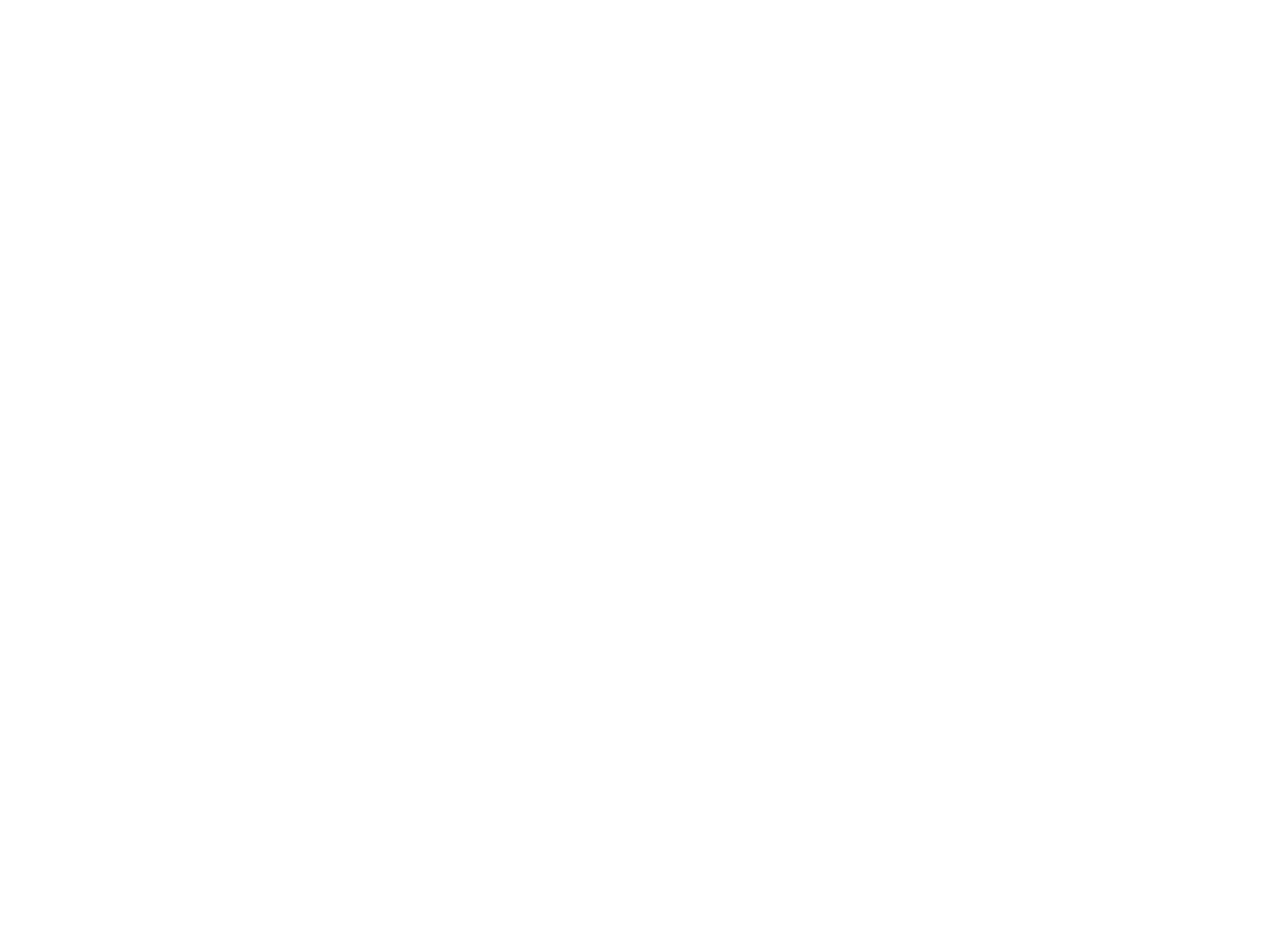
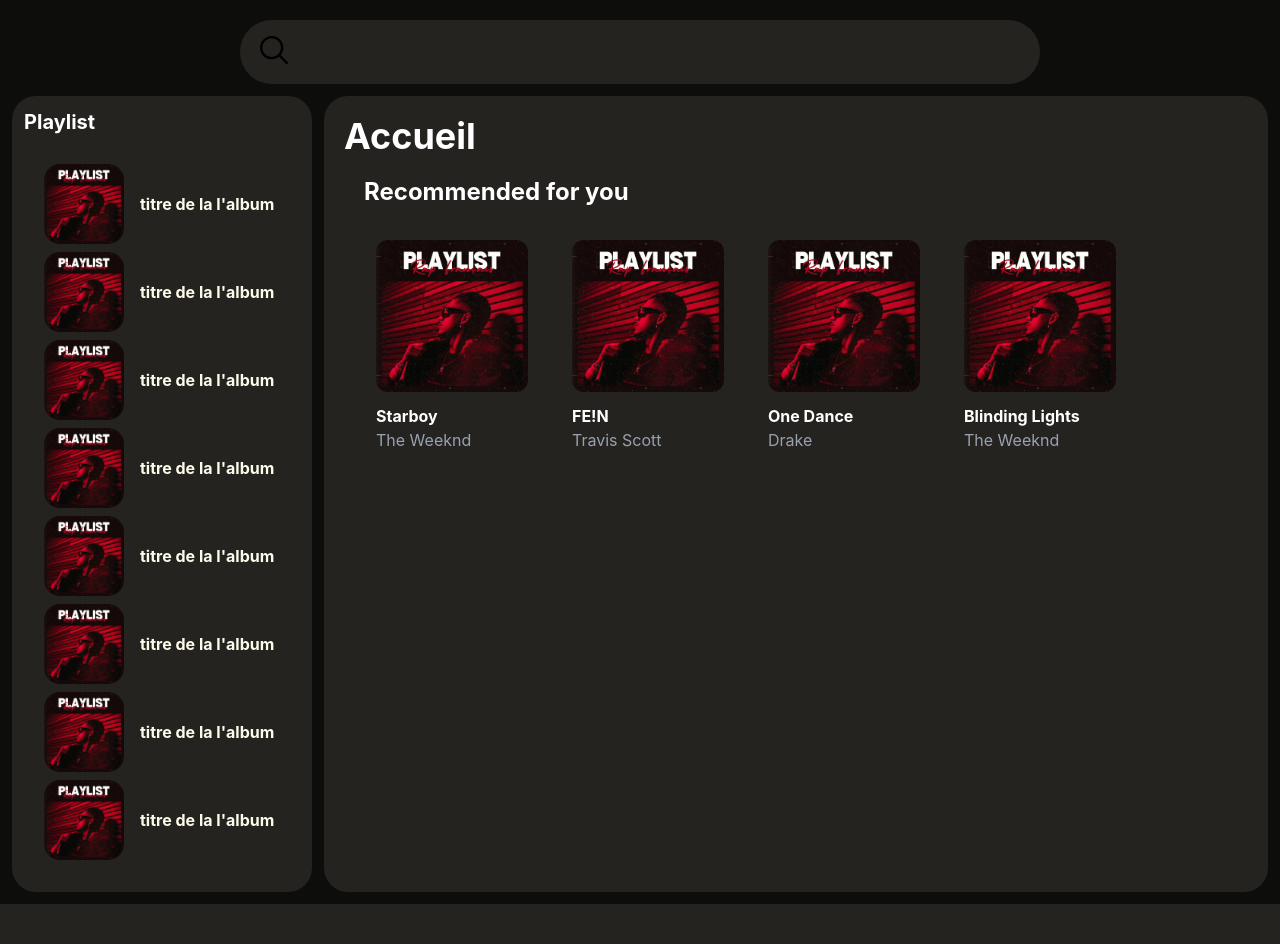
Before and after one commit to Drakiwi/spotify, a PHP site: page / in a window 1280 px wide. Before the commit the page is empty. Before the commit the page ends 800 px from the top, so only its background shows below. Run offline with PHP 8.4, Linux system fonts and the light colour scheme.

Commit message:
v1Interface

```diff
--- a/index.html
+++ b/index.html
@@ -0,0 +1,176 @@
+
+<!DOCTYPE html>
+<html lang="en">
+
+<head>
+    <meta charset="UTF-8">
+    <meta name="viewport" content="width=device-width, initial-scale=1.0">
+    <title>Document</title>
+    <link rel="stylesheet" href="./src/output.css">
+</head>
+
+<body class="flex flex-col bg-[#0D0D0C]">
+
+    <!-- HEADER -->
+    <header>
+        <nav class="seach bg-[#0D0D0C] flex justify-center">
+
+            <div class="bg-[#242320] rounded-4xl p-5 w-full max-w-[800px] pt-4 mt-5 justify-center flex-col">
+                <img src="asset/chercher.svg" alt="seach" class="size-7">
+            </div>
+
+        </nav>
+    </header>
+
+    <!-- MAIN -->
+    <main class="flex w-full gap-3 p-3">
+
+        <!-- SECTION GAUCHE : PLAYLIST -->
+        <section class="bg-[#242320] w-[300px] rounded-3xl p-3">
+
+            <h2 class="text-white text-xl font-bold mb-5">
+                Playlist
+            </h2>
+
+            <div class="playlist p-2 bg-[#242320] w-full gap-2 flex flex-col rounded-2xl mb-3">
+
+                <!-- ALBUM 1 -->
+                <div class="album px-3 flex items-center gap-4">
+                    <img src="asset/1600w-uVEn4XbC1Ew.webp" class="size-20 rounded-2xl">
+                    <h2 class="text-amber-50 font-bold">titre de la l'album</h2>
+                </div>
+
+                <!-- ALBUM 2 -->
+                <div class="album px-3 flex items-center gap-4">
+                    <img src="asset/1600w-uVEn4XbC1Ew.webp" class="size-20 rounded-2xl">
+                    <h2 class="text-amber-50 font-bold">titre de la l'album</h2>
+                </div>
+
+                <!-- ALBUM 3 -->
+                <div class="album px-3 flex items-center gap-4">
+                    <img src="asset/1600w-uVEn4XbC1Ew.webp" class="size-20 rounded-2xl">
+                    <h2 class="text-amber-50 font-bold">titre de la l'album</h2>
+                </div>
+
+                <!-- ALBUM 4 -->
+                <div class="album px-3 flex items-center gap-4">
+                    <img src="asset/1600w-uVEn4XbC1Ew.webp" class="size-20 rounded-2xl">
+                    <h2 class="text-amber-50 font-bold">titre de la l'album</h2>
+                </div>
+
+                <!-- ALBUM 5 -->
+                <div class="album px-3 flex items-center gap-4">
+                    <img src="asset/1600w-uVEn4XbC1Ew.webp" class="size-20 rounded-2xl">
+                    <h2 class="text-amber-50 font-bold">titre de la l'album</h2>
+                </div>
+
+                <!-- ALBUM 6 -->
+                <div class="album px-3 flex items-center gap-4">
+                    <img src="asset/1600w-uVEn4XbC1Ew.webp" class="size-20 rounded-2xl">
+                    <h2 class="text-amber-50 font-bold">titre de la l'album</h2>
+                </div>
+
+                <!-- ALBUM 7 -->
+                <div class="album px-3 flex items-center gap-4">
+                    <img src="asset/1600w-uVEn4XbC1Ew.webp" class="size-20 rounded-2xl">
+                    <h2 class="text-amber-50 font-bold">titre de la l'album</h2>
+                </div>
+
+                <!-- ALBUM 8 -->
+                <div class="album px-3 flex items-center gap-4">
+                    <img src="asset/1600w-uVEn4XbC1Ew.webp" class="size-20 rounded-2xl">
+                    <h2 class="text-amber-50 font-bold">titre de la l'album</h2>
+                </div>
+
+            </div>
+
+        </section>
+
+        <!-- SECTION DROITE : HOME -->
+        <section id="home" class="bg-[#242320] flex-1 min-w-0 rounded-3xl p-5">
+
+            <h1 class="text-white text-4xl font-bold">
+                Accueil
+            </h1>
+
+            <!-- RECOMMENDATIONS -->
+            <div class="p-5">
+
+                <h2 class="text-white text-2xl font-bold mb-5">
+                    Recommended for you
+                </h2>
+
+                <div class="flex flex-wrap gap-5">
+
+                    <!-- MUSIQUE 1 -->
+                    <div class="bg-[#242320] p-3 rounded-2xl w-44">
+                        <img src="asset/1600w-uVEn4XbC1Ew.webp" class="w-full rounded-xl mb-3">
+
+                        <h3 class="text-white font-bold">
+                            Starboy
+                        </h3>
+
+                        <p class="text-gray-400">
+                            The Weeknd
+                        </p>
+                    </div>
+
+                    <!-- MUSIQUE 2 -->
+                    <div class="bg-[#242320] p-3 rounded-2xl w-44">
+                        <img src="asset/1600w-uVEn4XbC1Ew.webp" class="w-full rounded-xl mb-3">
+
+                        <h3 class="text-white font-bold">
+                            FE!N
+                        </h3>
+
+                        <p class="text-gray-400">
+                            Travis Scott
+                        </p>
+                    </div>
+
+                    <!-- MUSIQUE 3 -->
+                    <div class="bg-[#242320] p-3 rounded-2xl w-44">
+                        <img src="asset/1600w-uVEn4XbC1Ew.webp" class="w-full rounded-xl mb-3">
+
+                        <h3 class="text-white font-bold">
+                            One Dance
+                        </h3>
+
+                        <p class="text-gray-400">
+                            Drake
+                        </p>
+                    </div>
+
+                    <!-- MUSIQUE 4 -->
+                    <div class="bg-[#242320] p-3 rounded-2xl w-44">
+                        <img src="asset/1600w-uVEn4XbC1Ew.webp" class="w-full rounded-xl mb-3">
+
+                        <h3 class="text-white font-bold">
+                            Blinding Lights
+                        </h3>
+
+                        <p class="text-gray-400">
+                            The Weeknd
+                        </p>
+                    </div>
+
+                </div>
+
+            </div>
+
+        </section>
+
+    </main>
+
+    <!-- FOOTER / LECTEUR AUDIO -->
+    <footer class="h-full">
+
+        <section id="play" class="bg-[#242320] flex-1 p-5">
+            <div></div>
+        </section>
+
+    </footer>
+
+</body>
+
+</html>
--- a/src/output.css
+++ b/src/output.css
@@ -1,4 +1,5 @@
 /*! tailwindcss v4.3.3 | MIT License | https://tailwindcss.com */
+@layer properties;
 @layer theme, base, components, utilities;
 @layer theme {
   :root, :host {
@@ -7,6 +8,22 @@
       "Segoe UI Symbol", "Noto Color Emoji";
     --font-mono: ui-monospace, SFMono-Regular, Menlo, Monaco, Consolas, "Liberation Mono",
       "Courier New", monospace;
+    --color-amber-50: oklch(98.7% 0.022 95.277);
+    --color-amber-100: oklch(96.2% 0.059 95.617);
+    --color-gray-400: oklch(70.7% 0.022 261.325);
+    --color-white: #fff;
+    --spacing: 0.25rem;
+    --text-xl: 1.25rem;
+    --text-xl--line-height: calc(1.75 / 1.25);
+    --text-2xl: 1.5rem;
+    --text-2xl--line-height: calc(2 / 1.5);
+    --text-4xl: 2.25rem;
+    --text-4xl--line-height: calc(2.5 / 2.25);
+    --font-weight-bold: 700;
+    --radius-xl: 0.75rem;
+    --radius-2xl: 1rem;
+    --radius-3xl: 1.5rem;
+    --radius-4xl: 2rem;
     --default-font-family: var(--font-sans);
     --default-mono-font-family: var(--font-mono);
   }
@@ -159,4 +176,273 @@
     display: none !important;
   }
 }
-@layer utilities;
+@layer utilities {
+  .mt-2 {
+    margin-top: calc(var(--spacing) * 2);
+  }
+  .mt-4 {
+    margin-top: calc(var(--spacing) * 4);
+  }
+  .mt-5 {
+    margin-top: calc(var(--spacing) * 5);
+  }
+  .mb-3 {
+    margin-bottom: calc(var(--spacing) * 3);
+  }
+  .mb-5 {
+    margin-bottom: calc(var(--spacing) * 5);
+  }
+  .mb-40 {
+    margin-bottom: calc(var(--spacing) * 40);
+  }
+  .ml-1 {
+    margin-left: var(--spacing);
+  }
+  .ml-3 {
+    margin-left: calc(var(--spacing) * 3);
+  }
+  .flex {
+    display: flex;
+  }
+  .table {
+    display: table;
+  }
+  .size-4 {
+    width: calc(var(--spacing) * 4);
+    height: calc(var(--spacing) * 4);
+  }
+  .size-6 {
+    width: calc(var(--spacing) * 6);
+    height: calc(var(--spacing) * 6);
+  }
+  .size-7 {
+    width: calc(var(--spacing) * 7);
+    height: calc(var(--spacing) * 7);
+  }
+  .size-15 {
+    width: calc(var(--spacing) * 15);
+    height: calc(var(--spacing) * 15);
+  }
+  .size-20 {
+    width: calc(var(--spacing) * 20);
+    height: calc(var(--spacing) * 20);
+  }
+  .h-5 {
+    height: calc(var(--spacing) * 5);
+  }
+  .h-full {
+    height: 100%;
+  }
+  .h-screen {
+    height: 100vh;
+  }
+  .max-h-\[800px\] {
+    max-height: 800px;
+  }
+  .w-10 {
+    width: calc(var(--spacing) * 10);
+  }
+  .w-15 {
+    width: calc(var(--spacing) * 15);
+  }
+  .w-44 {
+    width: calc(var(--spacing) * 44);
+  }
+  .w-50 {
+    width: calc(var(--spacing) * 50);
+  }
+  .w-\[300px\] {
+    width: 300px;
+  }
+  .w-\[500px\] {
+    width: 500px;
+  }
+  .w-\[700px\] {
+    width: 700px;
+  }
+  .w-\[800px\] {
+    width: 800px;
+  }
+  .w-full {
+    width: 100%;
+  }
+  .max-w-\[400px\] {
+    max-width: 400px;
+  }
+  .max-w-\[500px\] {
+    max-width: 500px;
+  }
+  .max-w-\[800px\] {
+    max-width: 800px;
+  }
+  .min-w-0 {
+    min-width: 0px;
+  }
+  .flex-1 {
+    flex: 1;
+  }
+  .border-collapse {
+    border-collapse: collapse;
+  }
+  .resize {
+    resize: both;
+  }
+  .flex-col {
+    flex-direction: column;
+  }
+  .flex-wrap {
+    flex-wrap: wrap;
+  }
+  .items-center {
+    align-items: center;
+  }
+  .justify-center {
+    justify-content: center;
+  }
+  .gap-2 {
+    gap: calc(var(--spacing) * 2);
+  }
+  .gap-3 {
+    gap: calc(var(--spacing) * 3);
+  }
+  .gap-4 {
+    gap: calc(var(--spacing) * 4);
+  }
+  .gap-5 {
+    gap: calc(var(--spacing) * 5);
+  }
+  .rounded-2xl {
+    border-radius: var(--radius-2xl);
+  }
+  .rounded-3xl {
+    border-radius: var(--radius-3xl);
+  }
+  .rounded-4xl {
+    border-radius: var(--radius-4xl);
+  }
+  .rounded-xl {
+    border-radius: var(--radius-xl);
+  }
+  .border {
+    border-style: var(--tw-border-style);
+    border-width: 1px;
+  }
+  .bg-\[\#0D0D0C\] {
+    background-color: #0D0D0C;
+  }
+  .bg-\[\#181A24\] {
+    background-color: #181A24;
+  }
+  .bg-\[\#555CD9\] {
+    background-color: #555CD9;
+  }
+  .bg-\[\#242320\] {
+    background-color: #242320;
+  }
+  .bg-amber-100 {
+    background-color: var(--color-amber-100);
+  }
+  .p-2 {
+    padding: calc(var(--spacing) * 2);
+  }
+  .p-3 {
+    padding: calc(var(--spacing) * 3);
+  }
+  .p-5 {
+    padding: calc(var(--spacing) * 5);
+  }
+  .px-3 {
+    padding-inline: calc(var(--spacing) * 3);
+  }
+  .py-3 {
+    padding-block: calc(var(--spacing) * 3);
+  }
+  .py-3\.5 {
+    padding-block: calc(var(--spacing) * 3.5);
+  }
+  .py-5 {
+    padding-block: calc(var(--spacing) * 5);
+  }
+  .pt-4 {
+    padding-top: calc(var(--spacing) * 4);
+  }
+  .pt-5 {
+    padding-top: calc(var(--spacing) * 5);
+  }
+  .pt-6 {
+    padding-top: calc(var(--spacing) * 6);
+  }
+  .pt-9 {
+    padding-top: calc(var(--spacing) * 9);
+  }
+  .pt-10 {
+    padding-top: calc(var(--spacing) * 10);
+  }
+  .pt-16 {
+    padding-top: calc(var(--spacing) * 16);
+  }
+  .pr-1 {
+    padding-right: var(--spacing);
+  }
+  .pb-3 {
+    padding-bottom: calc(var(--spacing) * 3);
+  }
+  .pl-1 {
+    padding-left: var(--spacing);
+  }
+  .text-2xl {
+    font-size: var(--text-2xl);
+    line-height: var(--tw-leading, var(--text-2xl--line-height));
+  }
+  .text-4xl {
+    font-size: var(--text-4xl);
+    line-height: var(--tw-leading, var(--text-4xl--line-height));
+  }
+  .text-xl {
+    font-size: var(--text-xl);
+    line-height: var(--tw-leading, var(--text-xl--line-height));
+  }
+  .font-bold {
+    --tw-font-weight: var(--font-weight-bold);
+    font-weight: var(--font-weight-bold);
+  }
+  .text-amber-50 {
+    color: var(--color-amber-50);
+  }
+  .text-gray-400 {
+    color: var(--color-gray-400);
+  }
+  .text-white {
+    color: var(--color-white);
+  }
+  .underline {
+    text-decoration-line: underline;
+  }
+  .outline {
+    outline-style: var(--tw-outline-style);
+    outline-width: 1px;
+  }
+}
+@property --tw-border-style {
+  syntax: "*";
+  inherits: false;
+  initial-value: solid;
+}
+@property --tw-font-weight {
+  syntax: "*";
+  inherits: false;
+}
+@property --tw-outline-style {
+  syntax: "*";
+  inherits: false;
+  initial-value: solid;
+}
+@layer properties {
+  @supports ((-webkit-hyphens: none) and (not (margin-trim: inline))) or ((-moz-orient: inline) and (not (color:rgb(from red r g b)))) {
+    *, ::before, ::after, ::backdrop {
+      --tw-border-style: solid;
+      --tw-font-weight: initial;
+      --tw-outline-style: solid;
+    }
+  }
+}
```
Also changed, not shown: asset/1600w-uVEn4XbC1Ew.webp (added), asset/chercher.svg (added), script.js (added).
